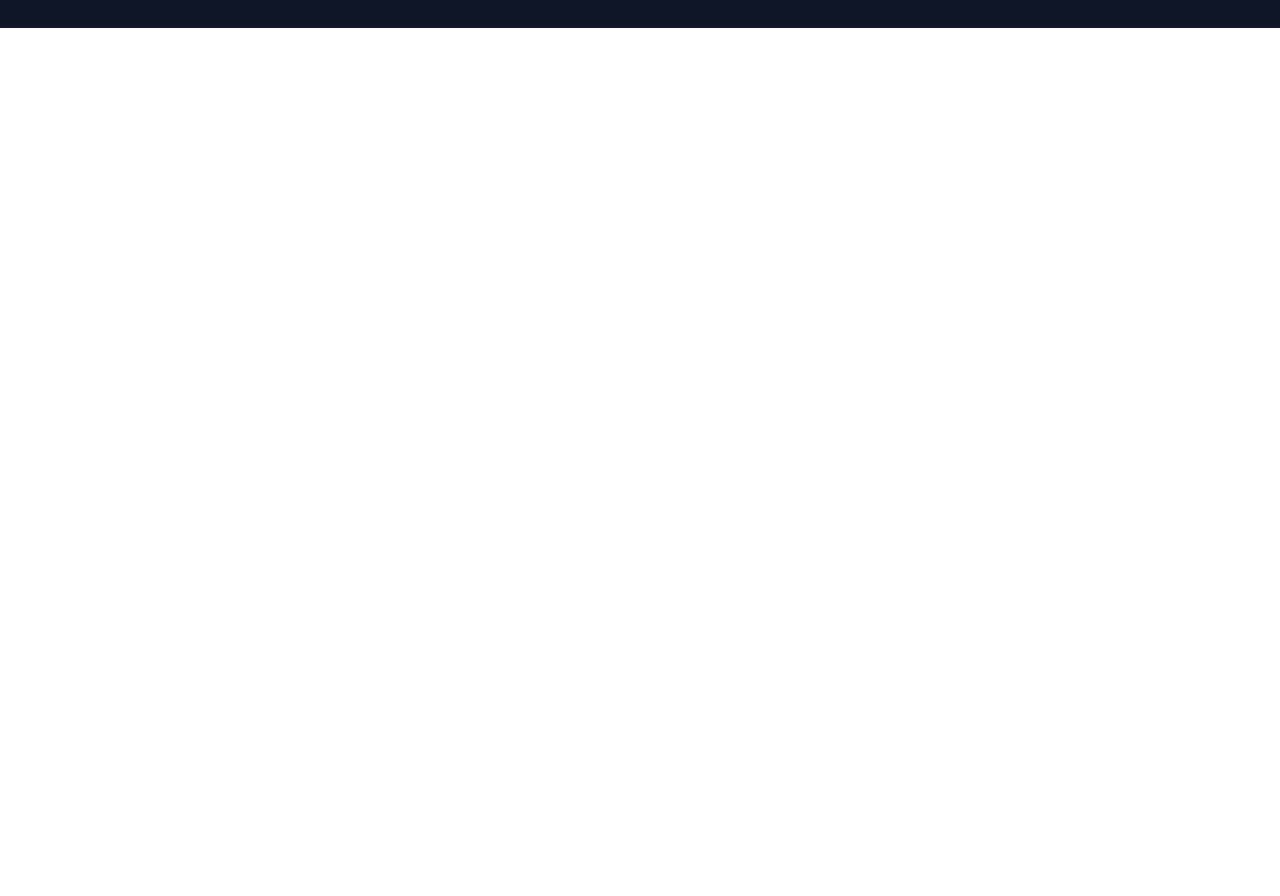
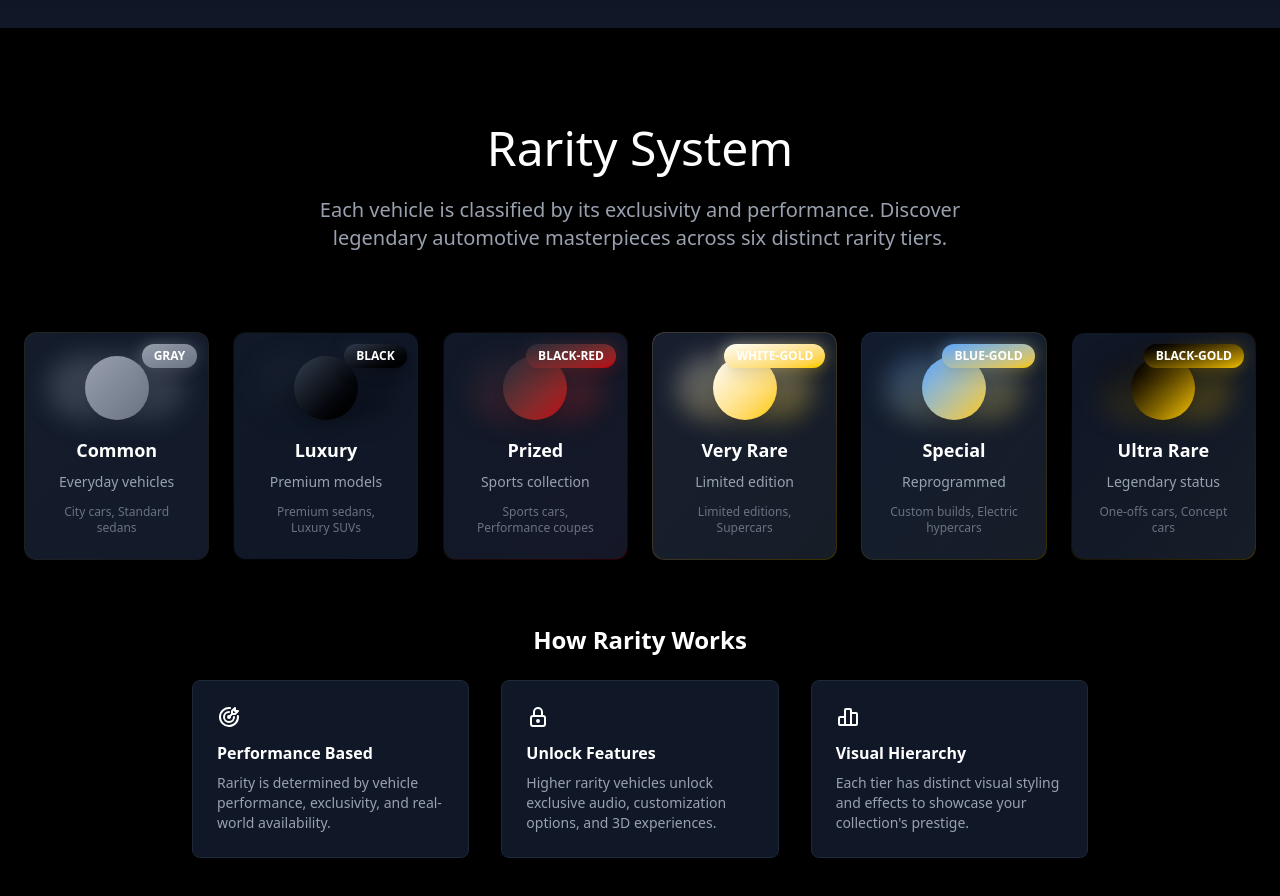
Before and after one commit to Yanislammari/Motorvolt-Front, a React (Vite) app: page / in a window 1280 px wide. Shown: the part 1440-2336 px from the top of the page. Before the commit the page ends 1468 px from the top, so only its background shows below. Built offline with nearby package versions, Linux system fonts and the light colour scheme.

Commit message:
Add Rarity section

```diff
--- /dev/null
+++ b/src/components/RarityCard.tsx
@@ -0,0 +1,35 @@
+import React from "react";
+import type { Rarity } from "../models/entities/Rarity";
+
+interface RarityCardProps {
+  rarity: Rarity;
+}
+
+const RarityCard: React.FC<RarityCardProps> = ({ rarity }) => {
+  return (
+    <div className="group relative overflow-hidden rounded-xl transition-all duration-500 cursor-pointer">
+      <div className={`absolute inset-0 bg-gradient-to-br ${rarity.gradient} rounded-xl opacity-20 group-hover:opacity-40 transition-opacity duration-500`} />
+      <div className="absolute inset-[1px] bg-gray-900 rounded-xl" />
+      <div className={`absolute inset-0 bg-gradient-to-br ${rarity.gradient} rounded-xl opacity-0 group-hover:opacity-10 blur-xl transition-all duration-500`} />
+      <div className={`absolute inset-0 bg-gradient-to-br ${rarity.gradient} opacity-3 group-hover:opacity-8 transition-opacity duration-500`} />
+      <div className="relative p-6 text-center">
+        <div className="relative mb-4">
+          <div className={`absolute inset-0 bg-gradient-to-br ${rarity.gradient} rounded-full blur-md opacity-30 group-hover:opacity-60 transition-all duration-500`} />
+          <div className={`relative w-16 h-16 mx-auto rounded-full bg-gradient-to-br ${rarity.gradient} group-hover:scale-110 transition-transform duration-300 shadow-lg`} />
+        </div>
+        <h4 className="text-white font-bold text-lg mb-2 group-hover:text-transparent group-hover:bg-clip-text group-hover:bg-gradient-to-r group-hover:from-white group-hover:to-gray-300 transition-all duration-300">{rarity.label}</h4>
+        <p className="text-gray-400 text-sm mb-3 group-hover:text-gray-300 transition-colors duration-300">{rarity.description}</p>
+        <p className="text-xs text-gray-500 group-hover:text-gray-400 transition-colors duration-300">{rarity.examples}</p>
+        <div className="absolute top-3 right-3">
+          <div className={`relative px-3 py-1 rounded-full text-xs font-semibold bg-gradient-to-br ${rarity.gradient} text-white shadow-lg`}>
+            <div className={`absolute inset-0 bg-gradient-to-br ${rarity.gradient} rounded-full blur-sm opacity-50`} />
+            <span className="relative">{rarity.name.toUpperCase()}</span>
+          </div>
+        </div>
+        <div className="absolute inset-0 bg-gradient-to-r from-transparent via-white/5 to-transparent -skew-x-12 translate-x-[-200%] group-hover:translate-x-[200%] transition-transform duration-1000 ease-out" />
+      </div>
+    </div>
+  );
+}
+
+export default RarityCard;
--- /dev/null
+++ b/src/components/RarityExplanationCard.tsx
@@ -0,0 +1,19 @@
+import React from "react";
+
+interface RarityExplanationCardProps {
+  icon: React.ReactNode;
+  title: string;
+  description: string;
+}
+
+const RarityExplanationCard: React.FC<RarityExplanationCardProps> = ({ icon, title, description }) => {
+  return (
+    <div className="p-6 bg-gray-900 rounded-lg border border-gray-800">
+      {icon}
+      <h4 className="text-white font-semibold mb-2">{title}</h4>
+      <p className="text-gray-400 text-sm">{description}</p>
+    </div>
+  )
+}
+
+export default RarityExplanationCard;
--- /dev/null
+++ b/src/models/entities/Rarity.ts
@@ -0,0 +1,7 @@
+export interface Rarity {
+  name: string;
+  label: string;
+  description: string;
+  examples: string;
+  gradient: string;
+}
--- a/src/pages/Home.tsx
+++ b/src/pages/Home.tsx
@@ -4,11 +4,60 @@ import HeroBanner from "../components/HeroBanner";
 import menuItems from "../constants/MenuItems";
 import heroBannerImg from "../assets/images/hero-banner.avif";
 import FeatureCard from "../components/FeatureCard";
+import RarityCard from "../components/RarityCard";
+import type { Rarity } from "../models/entities/Rarity";
 import { HiOutlineSparkles } from "react-icons/hi";
 import { HiAdjustments } from "react-icons/hi";
 import { HiLightBulb } from "react-icons/hi";
+import RarityExplanationCard from "../components/RarityExplanationCard";
+import { TbChartBar, TbLock, TbTargetArrow } from "react-icons/tb";
 
 const Home: React.FC = () => {
+  const rarities: Rarity[] = [
+    {
+      name: 'gray',
+      label: 'Common',
+      description: 'Everyday vehicles',
+      examples: 'City cars, Standard sedans',
+      gradient: 'from-gray-400 to-gray-500'
+    },
+    {
+      name: 'black',
+      label: 'Luxury',
+      description: 'Premium models',
+      examples: 'Premium sedans, Luxury SUVs',
+      gradient: 'from-gray-700 to-black'
+    },
+    {
+      name: 'black-red',
+      label: 'Prized',
+      description: 'Sports collection',
+      examples: 'Sports cars, Performance coupes',
+      gradient: 'from-gray-800 to-red-700'
+    },
+    {
+      name: 'white-gold',
+      label: 'Very Rare',
+      description: 'Limited edition',
+      examples: 'Limited editions, Supercars',
+      gradient: 'from-white to-yellow-400'
+    },
+    {
+      name: 'blue-gold',
+      label: 'Special',
+      description: 'Reprogrammed',
+      examples: 'Custom builds, Electric hypercars',
+      gradient: 'from-blue-400 to-yellow-400'
+    },
+    {
+      name: 'black-gold',
+      label: 'Ultra Rare',
+      description: 'Legendary status',
+      examples: 'One-offs cars, Concept cars',
+      gradient: 'from-black to-yellow-400'
+    }
+  ];
+
   return (
     <div className="min-h-screen bg-black text-white overflow-hidden">
       <Navbar menuItems={menuItems} />
@@ -26,6 +75,29 @@ const Home: React.FC = () => {
           </div>
         </div>
       </section>
+      <section className="py-24 bg-black">
+        <div className="container mx-auto px-6">
+          <div className="text-center mb-20">
+            <h2 className="text-5xl font-thin mb-6">Rarity System</h2>
+            <p className="text-xl text-gray-400 max-w-2xl mx-auto">Each vehicle is classified by its exclusivity and performance. Discover legendary automotive masterpieces across six distinct rarity tiers.</p>
+          </div>
+          <div className="grid md:grid-cols-2 lg:grid-cols-3 xl:grid-cols-6 gap-6">
+            {rarities.map((rarity) => (
+              <RarityCard key={rarity.name} rarity={rarity} />
+            ))}
+          </div>
+          <div className="mt-16 text-center">
+            <div className="max-w-4xl mx-auto">
+              <h3 className="text-2xl font-semibold text-white mb-6">How Rarity Works</h3>
+              <div className="grid md:grid-cols-3 gap-8 text-left">
+                <RarityExplanationCard icon={<TbTargetArrow className="text-2xl mb-3" />} title="Performance Based" description="Rarity is determined by vehicle performance, exclusivity, and real-world availability." />
+                <RarityExplanationCard icon={<TbLock className="text-2xl mb-3" />} title="Unlock Features" description="Higher rarity vehicles unlock exclusive audio, customization options, and 3D experiences." />
+                <RarityExplanationCard icon={<TbChartBar className="text-2xl mb-3" />} title="Visual Hierarchy" description="Each tier has distinct visual styling and effects to showcase your collection's prestige." />
+              </div>
+            </div>
+          </div>
+        </div>
+      </section>
     </div>
   );
 };
```
